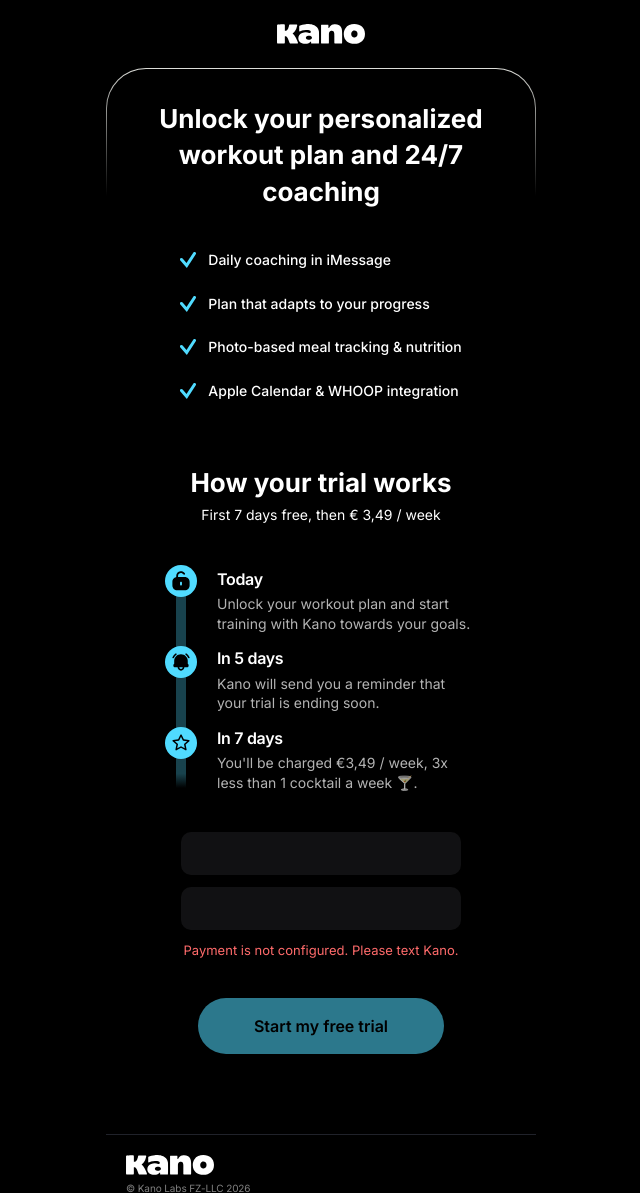
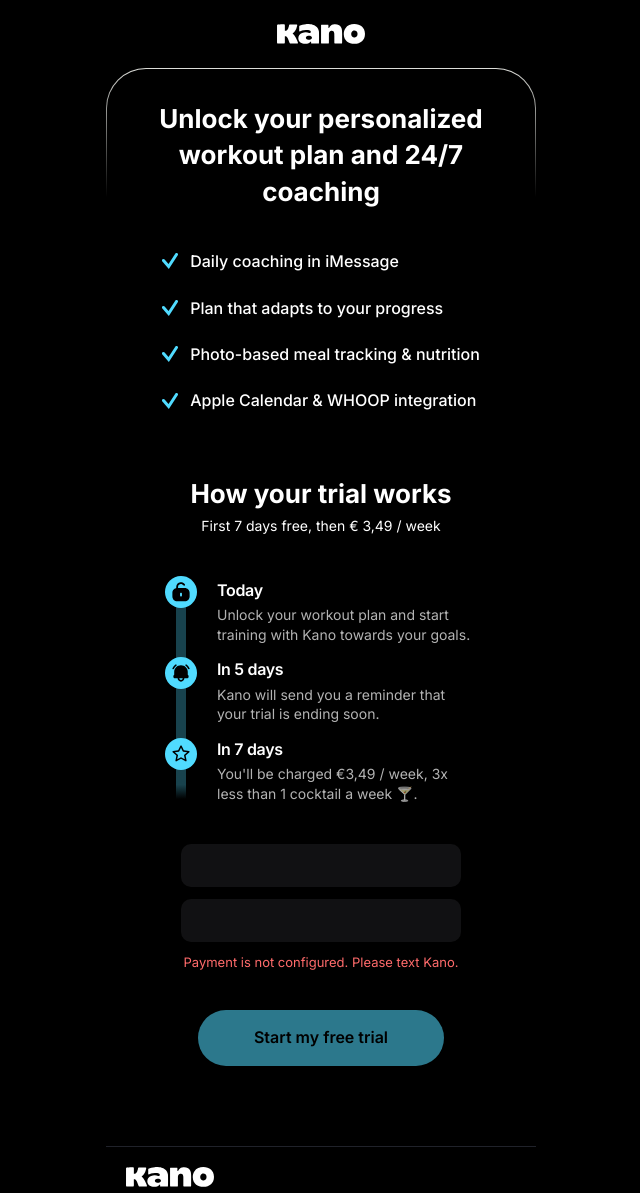
Before and after one commit to louiz7/coach, a FastAPI app: page /trial in a window 1280 px wide. Shown: the top 1193 px of the page, without its empty margins (319-959 px from the left). Run offline with FastAPI, Linux system fonts and the light colour scheme; parts of the project's set-up code (start-up, migrations or seed data) failed here and were passed over; some libraries are stand-ins or nearby versions.

Commit message:
ui(trial): bump feature-list text to 16px/500 per Figma
Brings the four feature bullets ("Daily coaching in iMessage", etc.) up
to 16px Inter Medium with 140% line-height, matching the latest Figma
spec.

```diff
--- a/app/templates/trial.html
+++ b/app/templates/trial.html
@@ -73,10 +73,13 @@
         display: flex;
         align-items: center;
         gap: 12px;
+        color: #fff;
+        text-align: center;
+        font-family: Inter, system-ui, sans-serif;
+        font-size: 16px;
+        font-style: normal;
         font-weight: 500;
-        font-size: 14px;
-        line-height: 1.4;
-        color: #fff;
+        line-height: 140%;
       }
       .features-list svg { flex-shrink: 0; }
 
```
